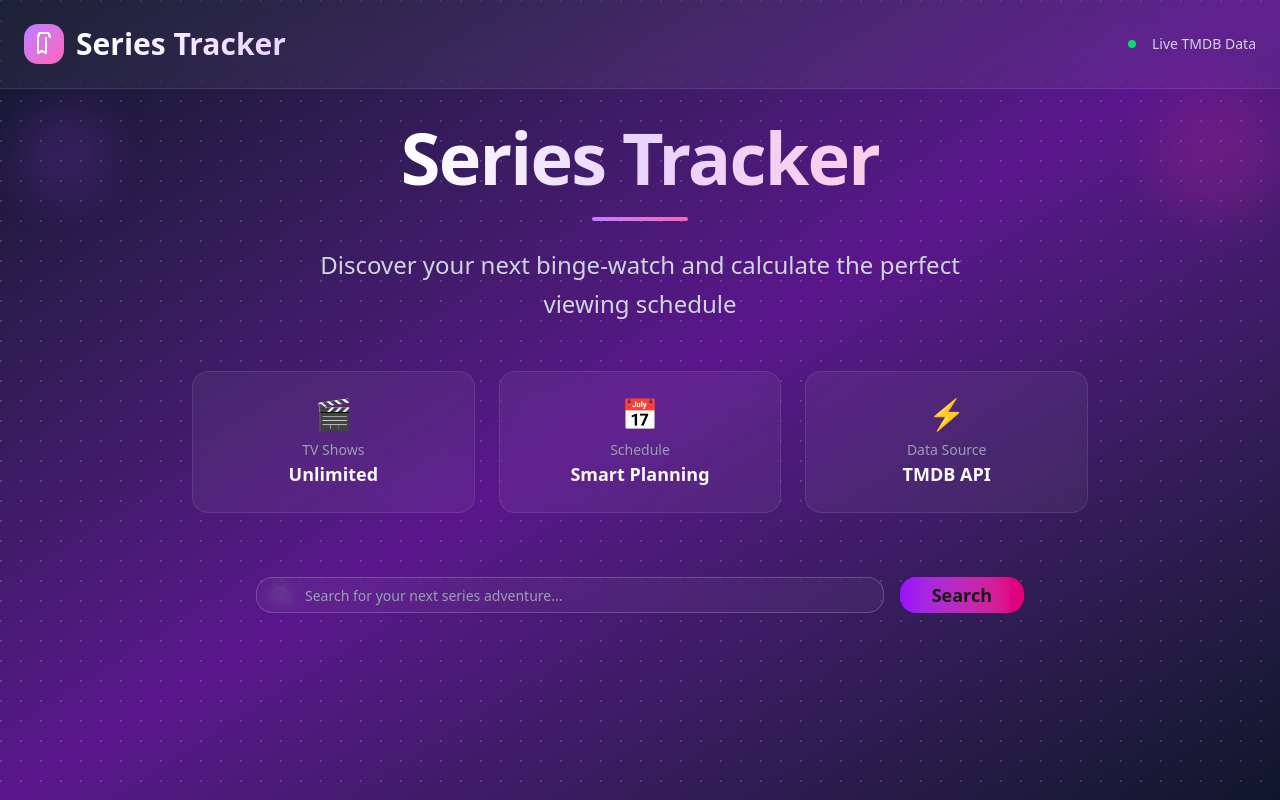
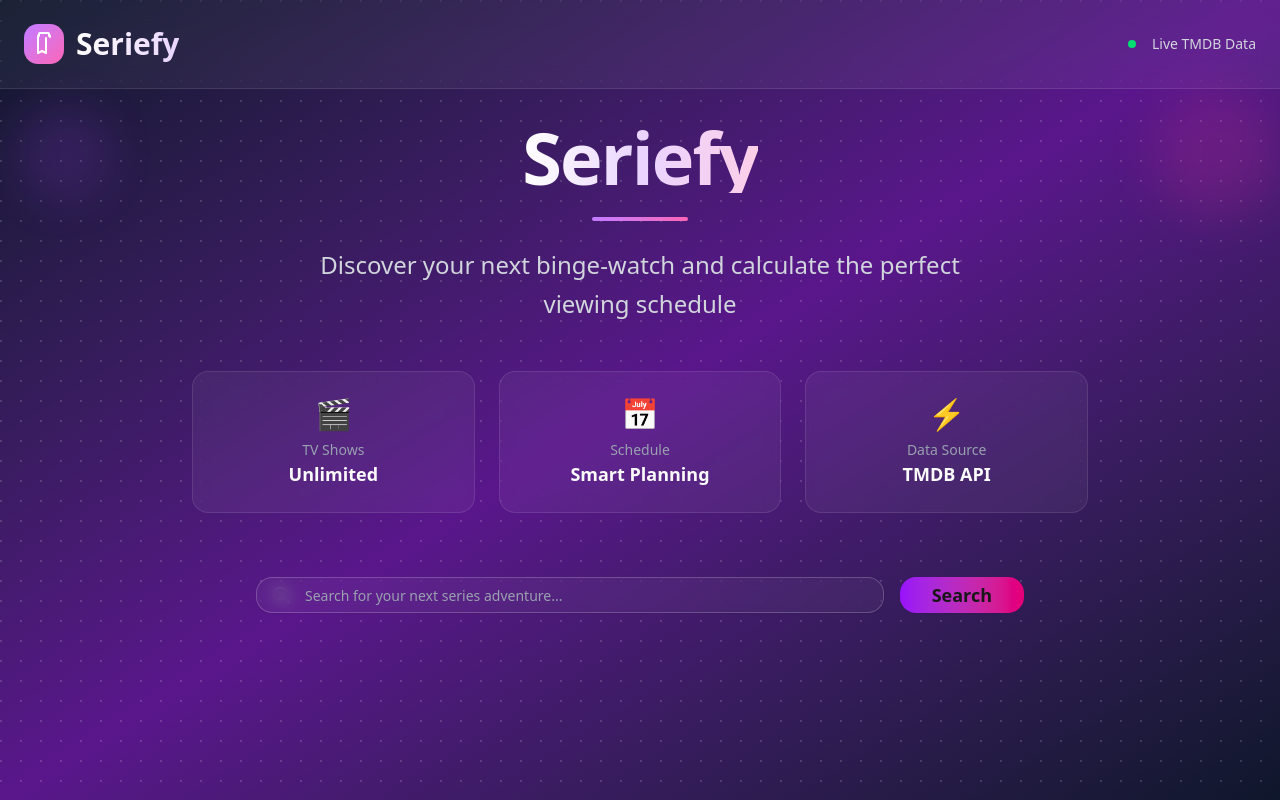
Before and after one commit to fellipemrcl/seriefy, a Next.js app: page / in a window 1280 px wide. Built offline with nearby package versions, Linux system fonts and the light colour scheme.

Commit message:
feat: rename application to Seriefy and update metadata, enhance header with link

```diff
--- a/src/app/layout.tsx
+++ b/src/app/layout.tsx
@@ -14,8 +14,8 @@ const geistMono = Geist_Mono({
 });
 
 export const metadata: Metadata = {
-  title: "Movie Tracker",
-  description: "Track your favorite movies",
+  title: "Seriefy",
+  description: "Calculate your perfect viewing schedule",
 };
 
 export default function RootLayout({
--- a/src/app/page.tsx
+++ b/src/app/page.tsx
@@ -101,7 +101,7 @@ export default function HomePage() {
 
         <div className="relative">
           <h1 className="text-5xl md:text-7xl font-bold tracking-tight mb-6 bg-gradient-to-r from-white via-purple-200 to-pink-200 bg-clip-text text-transparent">
-            Series Tracker
+            Seriefy
           </h1>
           <div className="w-24 h-1 bg-gradient-to-r from-purple-400 to-pink-400 mx-auto rounded-full mb-6" />
         </div>
--- a/src/components/Layout.tsx
+++ b/src/components/Layout.tsx
@@ -1,4 +1,5 @@
 import React from 'react';
+import Link from 'next/link';
 
 const Layout = ({ children }: { children: React.ReactNode }) => {
   return (
@@ -15,9 +16,11 @@ const Layout = ({ children }: { children: React.ReactNode }) => {
                   <path strokeLinecap="round" strokeLinejoin="round" strokeWidth="2" d="M7 4V2a1 1 0 011-1h8a1 1 0 011 1v2m0 0V3a1 1 0 011 1v1M7 4V3a1 1 0 00-1 1v1m0 0v16l4-2 4 2V6" />
                 </svg>
               </div>
-              <h1 className="text-3xl font-bold bg-gradient-to-r from-white to-purple-200 bg-clip-text text-transparent">
-                Series Tracker
-              </h1>
+              <Link href="/" className="text-white font-semibold text-lg">
+                <h1 className="text-3xl font-bold bg-gradient-to-r from-white to-purple-200 bg-clip-text text-transparent">
+                  Seriefy
+                </h1>
+              </Link>
             </div>
 
             <div className="hidden md:flex items-center space-x-4">
```
